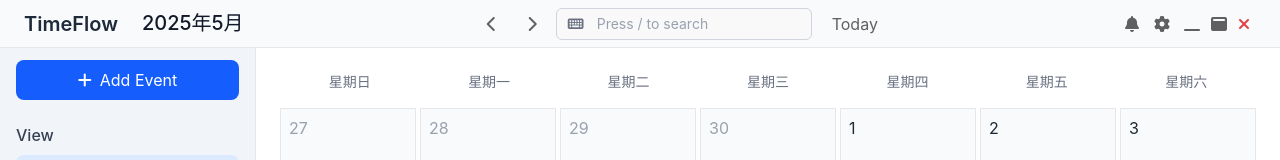
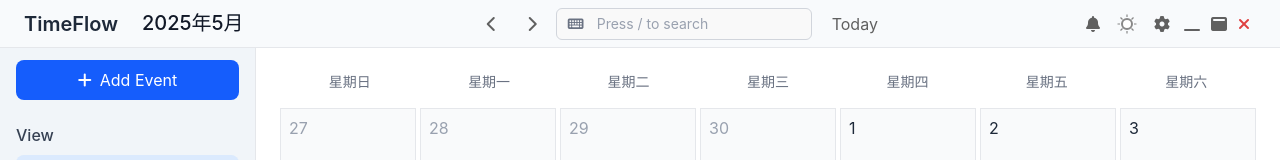
Before and after one commit to SYSU-TimeFlow/TimeFlow, a Vue app: page /#/ in a window 1280 px wide. Shown: the top 160 px of the page. Built offline with nearby package versions, Linux system fonts and the light colour scheme.

Commit message:
feat/添加快速切换主题颜色的按钮ui

```diff
--- a/src/components/CalendarHeader.vue
+++ b/src/components/CalendarHeader.vue
@@ -187,6 +187,57 @@
             stroke-width="2.5"
             stroke-linecap="round"
           />
+        </svg>
+      </button>
+      <!-- 主题切换按钮（放在铃铛和设置按钮之间） -->
+      <button
+        class="header-icon-button p-2 rounded-md transition-colors relative overflow-hidden theme-toggle-btn"
+        :title="settingStore.themeMode === 'dark' ? '切换到亮色模式' : '切换到暗色模式'"
+        @click="handleThemeToggle"
+        @mouseenter="themeBtnHover = true"
+        @mouseleave="themeBtnHover = false"
+      >
+        <!-- 亮模式：灰色太阳 -->
+        <svg
+          v-if="settingStore.themeMode === 'light'"
+          class="theme-sun"
+          width="22"
+          height="22"
+          viewBox="0 0 22 22"
+          fill="none"
+          xmlns="http://www.w3.org/2000/svg"
+        >
+          <g stroke="#888" stroke-width="1.2">
+            <line x1="11" y1="1.5" x2="11" y2="4" />
+            <line x1="11" y1="18" x2="11" y2="20.5" />
+            <line x1="1.5" y1="11" x2="4" y2="11" />
+            <line x1="18" y1="11" x2="20.5" y2="11" />
+            <line x1="4.5" y1="4.5" x2="6.5" y2="6.5" />
+            <line x1="15.5" y1="15.5" x2="17.5" y2="17.5" />
+            <line x1="4.5" y1="17.5" x2="6.5" y2="15.5" />
+            <line x1="15.5" y1="6.5" x2="17.5" y2="4.5" />
+          </g>
+          <circle cx="11" cy="11" r="5" fill="#fff" stroke="#888" stroke-width="2" />
+        </svg>
+        <!-- 暗模式：白色月亮，悬浮时轻微摇晃 -->
+        <svg
+          v-else
+          class="theme-moon"
+          :class="{ 'theme-moon-shake': themeBtnHover }"
+          width="22"
+          height="22"
+          viewBox="0 0 22 22"
+          fill="none"
+          xmlns="http://www.w3.org/2000/svg"
+        >
+          <path
+            d="M17 15.5A7 7 0 0 1 8.5 5c0-.3 0-.6.1-.9A7 7 0 1 0 17 15.5Z"
+            fill="#fff"
+            stroke="#fff"
+            stroke-width="2"
+          />
+          <circle cx="15" cy="9" r="1" fill="#fff" />
+          <circle cx="13" cy="13" r="0.5" fill="#fff" />
         </svg>
       </button>
       <!-- 设置按钮 -->
@@ -561,7 +612,14 @@ const toggleNotification = () => {
   settingStore.saveSettings();
 };
 
-// 添加监听器，当设置中的通知状态变化时，可能需要处理相应逻辑
+const themeBtnHover = ref(false);
+
+const handleThemeToggle = () => {
+  // 直接调用 settingStore 的 setThemeMode，保证与设置界面同步
+  settingStore.setThemeMode(settingStore.themeMode === "dark" ? "light" : "dark");
+};
+
+
 watch(() => settingStore.notifications, (newVal) => {
   if (!newVal) {
     // 如果通知被关闭，清空已通知的记录
@@ -984,4 +1042,28 @@ button:has(.fa-times):hover {
 .view-selector {
   font-size: var(--base-font-size);
 }
+
+.theme-toggle-btn {
+  width: 40px;
+  height: 40px;
+  display: flex;
+  align-items: center;
+  justify-content: center;
+  background: transparent;
+  border: none;
+  outline: none;
+  cursor: pointer;
+  position: relative;
+  overflow: hidden;
+}
+.theme-moon-shake {
+  animation: moon-shake 1.2s cubic-bezier(.36,.07,.19,.97) infinite;
+}
+@keyframes moon-shake {
+  0%,100% { transform: rotate(0);}
+  20% { transform: rotate(-5deg);}
+  40% { transform: rotate(4deg);}
+  60% { transform: rotate(-3deg);}
+  80% { transform: rotate(2deg);}
+}
 </style>
```
